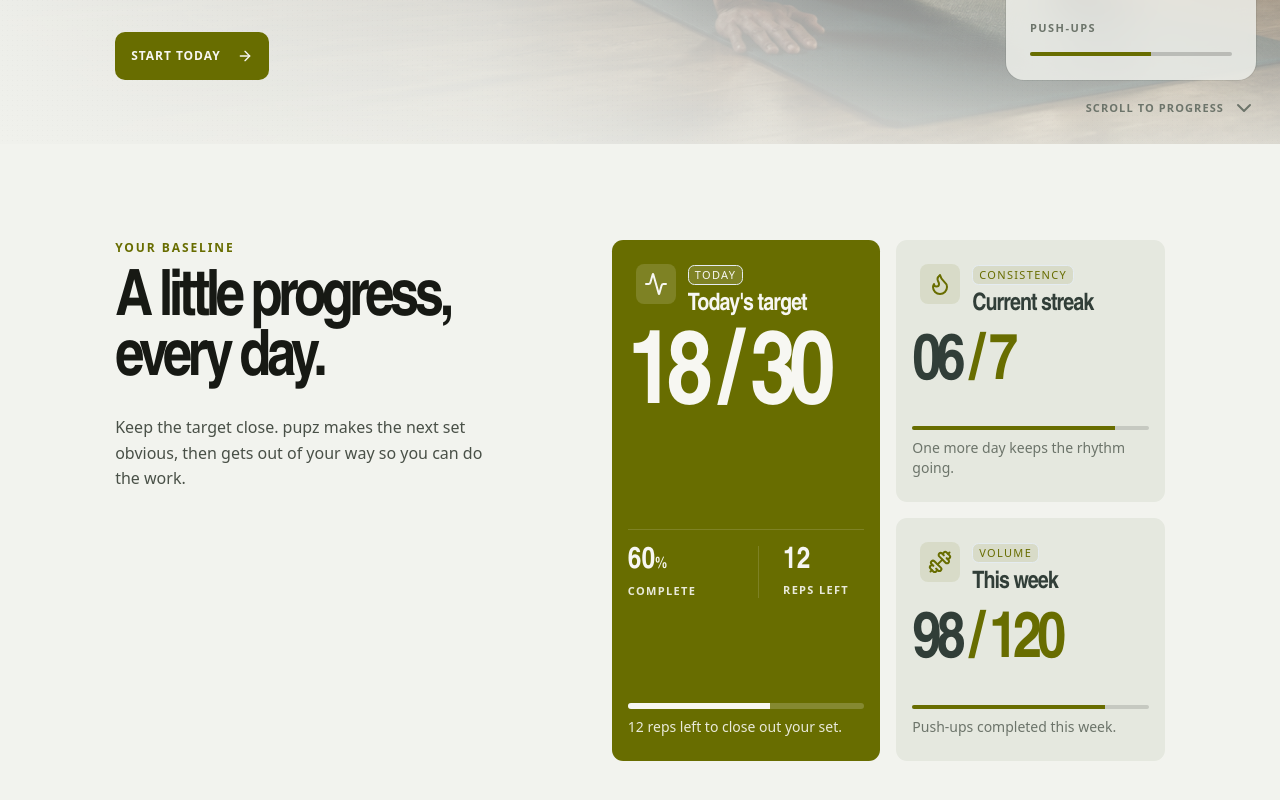
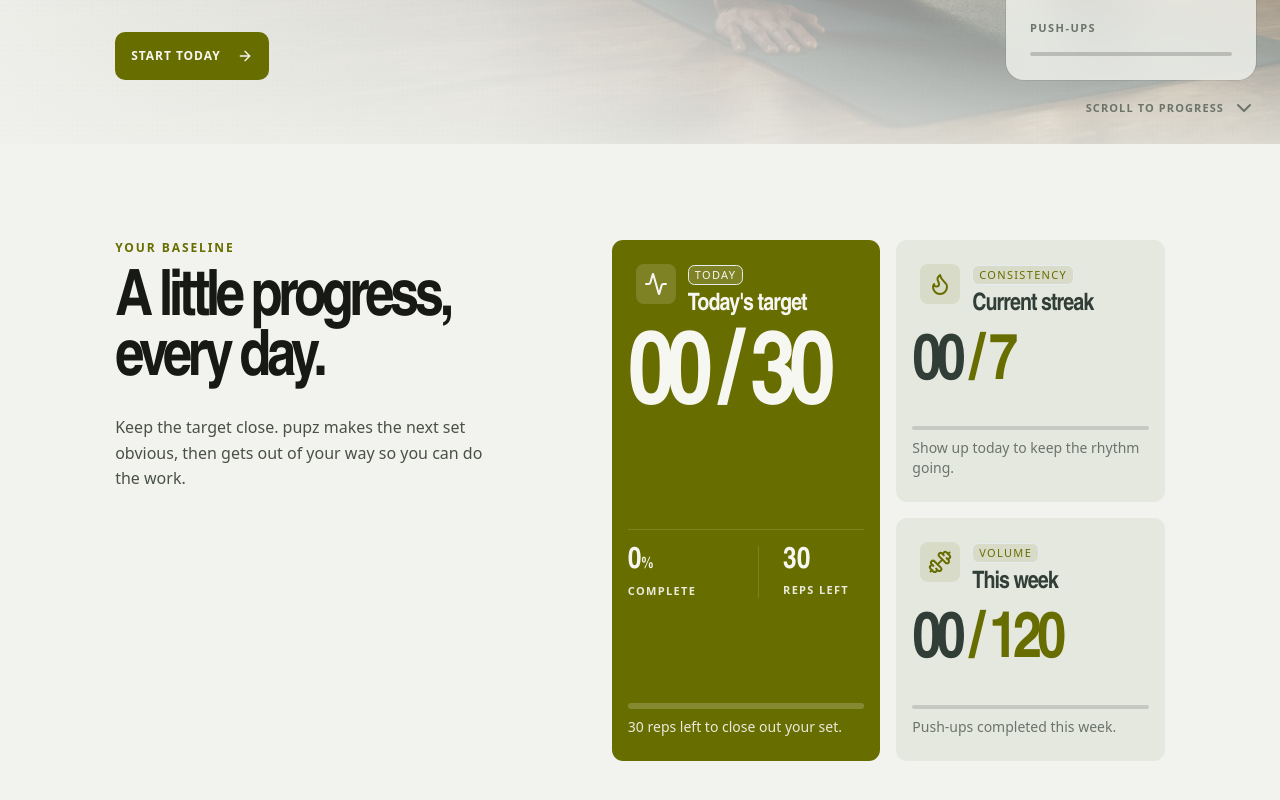
Before and after one commit to neoju/pupz, a React (Vite) app: page / in a window 1280 px wide. Shown: the part 592-1392 px from the top of the page. Built offline with nearby package versions, Linux system fonts and the light colour scheme.

Commit message:
feat: local-first pushup historical

```diff
--- a/src/features/dashboard/components/daily-progress-overview.tsx
+++ b/src/features/dashboard/components/daily-progress-overview.tsx
@@ -1,38 +1,45 @@
 import { Activity, Dumbbell, Flame } from "lucide-react";
+
+import { getExerciseHistorySummary } from "@/lib/exercise-history";
 
 import StatsItem, { type ExerciseStat } from "./stats-item";
 
+export function DailyProgressOverview() {
+  const { today, currentStreak, currentWeek } = getExerciseHistorySummary();
+  const remainingToday = Math.max(0, 30 - today);
   const stats: readonly ExerciseStat[] = [
     {
       name: "Today's target",
       icon: Activity,
       label: "Today",
-    current: 18,
+      current: today,
       goal: 30,
       unit: "reps",
-    detail: "12 reps left to close out your set.",
+      detail:
+        remainingToday === 0
+          ? "Today's set is complete."
+          : `${remainingToday} reps left to close out your set.`,
     },
     {
       name: "Current streak",
       icon: Flame,
       label: "Consistency",
-    current: 6,
+      current: currentStreak,
       goal: 7,
       unit: "days",
-    detail: "One more day keeps the rhythm going.",
+      detail: "Show up today to keep the rhythm going.",
     },
     {
       name: "This week",
       icon: Dumbbell,
       label: "Volume",
-    current: 98,
+      current: currentWeek,
       goal: 120,
       unit: "reps",
       detail: "Push-ups completed this week.",
     },
   ];
 
-export function DailyProgressOverview() {
   return (
     <section
       className="mx-auto grid max-w-360 grid-cols-1 gap-12 border-b border-pupz-line px-6 py-24
--- a/src/features/dashboard/components/push-up-ritual-hero.tsx
+++ b/src/features/dashboard/components/push-up-ritual-hero.tsx
@@ -4,11 +4,15 @@ import { Link } from "react-router";
 import { buttonVariants } from "@/components/ui/button";
 import { Card, CardContent, CardHeader } from "@/components/ui/card";
 import { Progress } from "@/components/ui/progress";
+import { getExerciseHistorySummary } from "@/lib/exercise-history";
 import { cn } from "@/lib/utils";
 
 import "./push-up-ritual-hero.css";
 
 export function PushUpRitualHero() {
+  const { today } = getExerciseHistorySummary();
+  const progress = Math.min((today / 30) * 100, 100);
+
   return (
     <section
       className="hero relative flex min-h-[min(880px,92svh)] items-end overflow-hidden bg-pupz-canvas
@@ -72,7 +76,7 @@ export function PushUpRitualHero() {
             className="my-4 mb-2 flex items-baseline gap-2 font-pupz-display text-5xl leading-none
             font-extrabold tracking-[-0.08em] tabular-nums"
           >
-            18 <span className="text-pupz-accent">/</span> 30
+            {today} <span className="text-pupz-accent">/</span> 30
           </p>
           <p className="mb-4 m-0 text-[0.6875rem] font-bold tracking-[0.13em] text-pupz-ink-dim uppercase">
             Push-ups
@@ -81,7 +85,7 @@ export function PushUpRitualHero() {
             aria-label="Push-up progress"
             className="gap-0 **:data-[slot=progress-track]:h-1 **:data-[slot=progress-track]:bg-pupz-ink/20
             **:data-[slot=progress-indicator]:bg-pupz-accent"
-            value={60}
+            value={progress}
           />
         </CardContent>
       </Card>
--- a/src/features/exercise/pages/push-up.tsx
+++ b/src/features/exercise/pages/push-up.tsx
@@ -1,6 +1,8 @@
 import { ArrowLeft, Check, CircleAlert } from "lucide-react";
-import { useRef } from "react";
+import { useEffect, useRef } from "react";
 import { Link } from "react-router";
+
+import { recordPushups } from "@/lib/exercise-history";
 
 import { ExerciseInitializationDialog } from "../components/exercise-initialization-dialog";
 import { usePoseSession } from "../use-pose-session";
@@ -13,6 +15,18 @@ export default function Page() {
 
   const { reps, machineState, formError, isLoaded, cameraError } =
     usePoseSession(videoRef, canvasRef);
+  const completedRepsRef = useRef(0);
+
+  useEffect(() => {
+    completedRepsRef.current = reps;
+  }, [reps]);
+
+  useEffect(
+    () => () => {
+      recordPushups(completedRepsRef.current);
+    },
+    [],
+  );
 
   const progress = Math.min(reps / 30, 1);
 
--- /dev/null
+++ b/src/lib/exercise-history.ts
@@ -0,0 +1,180 @@
+export const EXERCISE_HISTORY_STORAGE_KEY = "pupz-exercise-history";
+
+const RETENTION_DAYS = 90;
+
+type ExerciseDay = {
+  readonly date: string;
+  readonly reps: number;
+};
+
+export type ExerciseHistorySummary = {
+  readonly today: number;
+  readonly currentStreak: number;
+  readonly currentWeek: number;
+};
+
+function toLocalDateKey(date: Date): string {
+  const year = String(date.getFullYear()).padStart(4, "0");
+  const month = String(date.getMonth() + 1).padStart(2, "0");
+  const day = String(date.getDate()).padStart(2, "0");
+  return `${year}-${month}-${day}`;
+}
+
+function parseLocalDateKey(value: string): Date | null {
+  const match = /^(\d{4})-(\d{2})-(\d{2})$/.exec(value);
+  if (!match) return null;
+
+  const year = Number(match[1]);
+  const month = Number(match[2]);
+  const day = Number(match[3]);
+  const date = new Date(year, month - 1, day);
+
+  return date.getFullYear() === year &&
+    date.getMonth() === month - 1 &&
+    date.getDate() === day
+    ? date
+    : null;
+}
+
+function shiftLocalDate(date: Date, days: number): Date {
+  return new Date(date.getFullYear(), date.getMonth(), date.getDate() + days);
+}
+
+function normalizeHistory(value: unknown, now: Date): readonly ExerciseDay[] {
+  if (!Array.isArray(value)) return [];
+
+  const today = new Date(now.getFullYear(), now.getMonth(), now.getDate());
+  const cutoff = shiftLocalDate(today, -(RETENTION_DAYS - 1));
+  const repsByDate = new Map<string, number>();
+
+  for (const item of value) {
+    if (
+      !Array.isArray(item) ||
+      item.length !== 2 ||
+      typeof item[0] !== "string" ||
+      typeof item[1] !== "number" ||
+      !Number.isSafeInteger(item[1]) ||
+      item[1] <= 0
+    ) {
+      continue;
+    }
+
+    const date = parseLocalDateKey(item[0]);
+    if (!date || date < cutoff || date > today) continue;
+
+    repsByDate.set(item[0], (repsByDate.get(item[0]) ?? 0) + item[1]);
+  }
+
+  return [...repsByDate.entries()]
+    .sort(([left], [right]) => left.localeCompare(right))
+    .map(([date, reps]) => ({ date, reps }));
+}
+
+function readHistory(now: Date): readonly ExerciseDay[] {
+  if (typeof window === "undefined") return [];
+
+  let stored: string | null;
+  try {
+    stored = window.localStorage.getItem(EXERCISE_HISTORY_STORAGE_KEY);
+  } catch (error: unknown) {
+    if (error instanceof DOMException) return [];
+    return [];
+  }
+
+  if (!stored) return [];
+
+  try {
+    return normalizeHistory(JSON.parse(stored), now);
+  } catch (error: unknown) {
+    if (error instanceof SyntaxError) return [];
+    return [];
+  }
+}
+
+function writeHistory(history: readonly ExerciseDay[]): boolean {
+  if (typeof window === "undefined") return false;
+
+  const compactHistory = history.map(({ date, reps }) => [date, reps]);
+  const serializedHistory = JSON.stringify(compactHistory);
+  let previousHistory: string | null;
+  try {
+    previousHistory = window.localStorage.getItem(EXERCISE_HISTORY_STORAGE_KEY);
+  } catch {
+    return false;
+  }
+
+  try {
+    window.localStorage.setItem(EXERCISE_HISTORY_STORAGE_KEY, serializedHistory);
+    return true;
+  } catch (error: unknown) {
+    if (error instanceof DOMException) {
+      try {
+        window.localStorage.removeItem(EXERCISE_HISTORY_STORAGE_KEY);
+        window.localStorage.setItem(
+          EXERCISE_HISTORY_STORAGE_KEY,
+          serializedHistory,
+        );
+        return true;
+      } catch {
+        if (previousHistory !== null) {
+          try {
+            window.localStorage.setItem(
+              EXERCISE_HISTORY_STORAGE_KEY,
+              previousHistory,
+            );
+          } catch {
+            return false;
+          }
+        }
+        return false;
+      }
+    }
+    return false;
+  }
+}
+
+export function recordPushups(reps: number, now = new Date()): boolean {
+  if (!Number.isSafeInteger(reps) || reps <= 0) return false;
+
+  const todayKey = toLocalDateKey(now);
+  const history = readHistory(now);
+  const previousToday = history.find(({ date }) => date === todayKey)?.reps ?? 0;
+  const withoutToday = history.filter(({ date }) => date !== todayKey);
+
+  return writeHistory(
+    normalizeHistory(
+      [
+        ...withoutToday.map(({ date, reps: count }) => [date, count]),
+        [todayKey, previousToday + reps],
+      ],
+      now,
+    ),
+  );
+}
+
+export function getExerciseHistorySummary(
+  now = new Date(),
+): ExerciseHistorySummary {
+  const history = readHistory(now);
+  const repsByDate = new Map(history.map(({ date, reps }) => [date, reps]));
+  const today = new Date(now.getFullYear(), now.getMonth(), now.getDate());
+  const todayKey = toLocalDateKey(today);
+  const mondayOffset = today.getDay() === 0 ? -6 : 1 - today.getDay();
+  const weekStartKey = toLocalDateKey(shiftLocalDate(today, mondayOffset));
+  const currentWeek = history
+    .filter(({ date }) => date >= weekStartKey && date <= todayKey)
+    .reduce((total, { reps }) => total + reps, 0);
+
+  let cursor = repsByDate.has(todayKey) ? today : shiftLocalDate(today, -1);
+  let currentStreak = 0;
+  while (repsByDate.has(toLocalDateKey(cursor))) {
+    currentStreak += 1;
+    cursor = shiftLocalDate(cursor, -1);
+  }
+
+  return {
+    today: repsByDate.get(todayKey) ?? 0,
+    currentStreak,
+    currentWeek,
+  };
+}
```
Also changed, not shown: 1 other file (tests, documents, lock files or other folders). Lines whose indentation alone changed are shown as unchanged.
